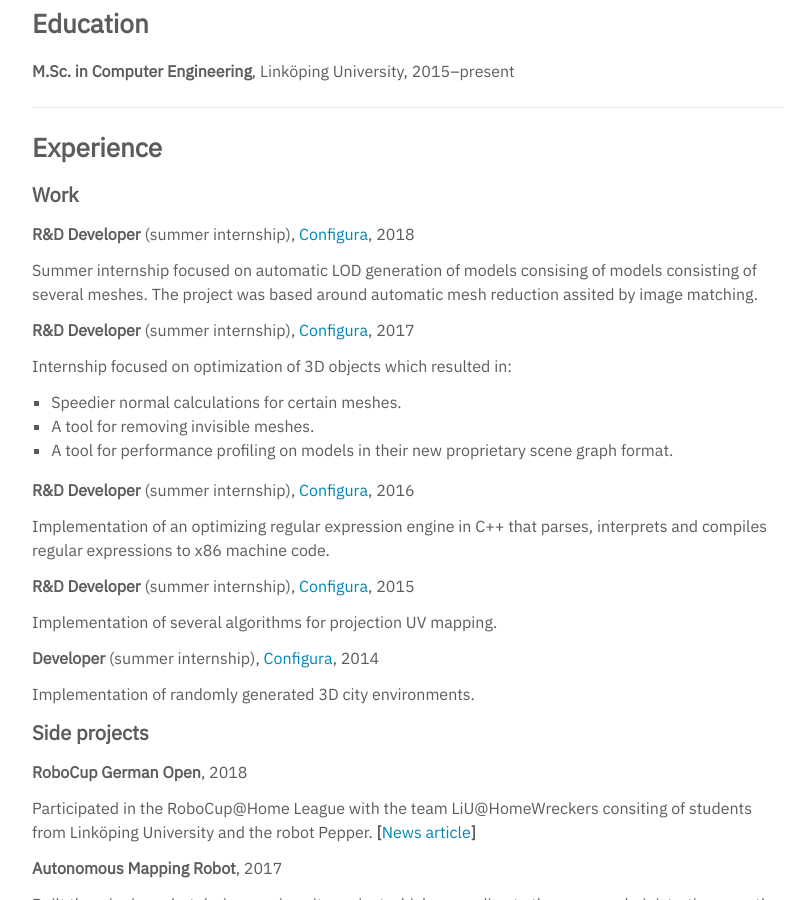
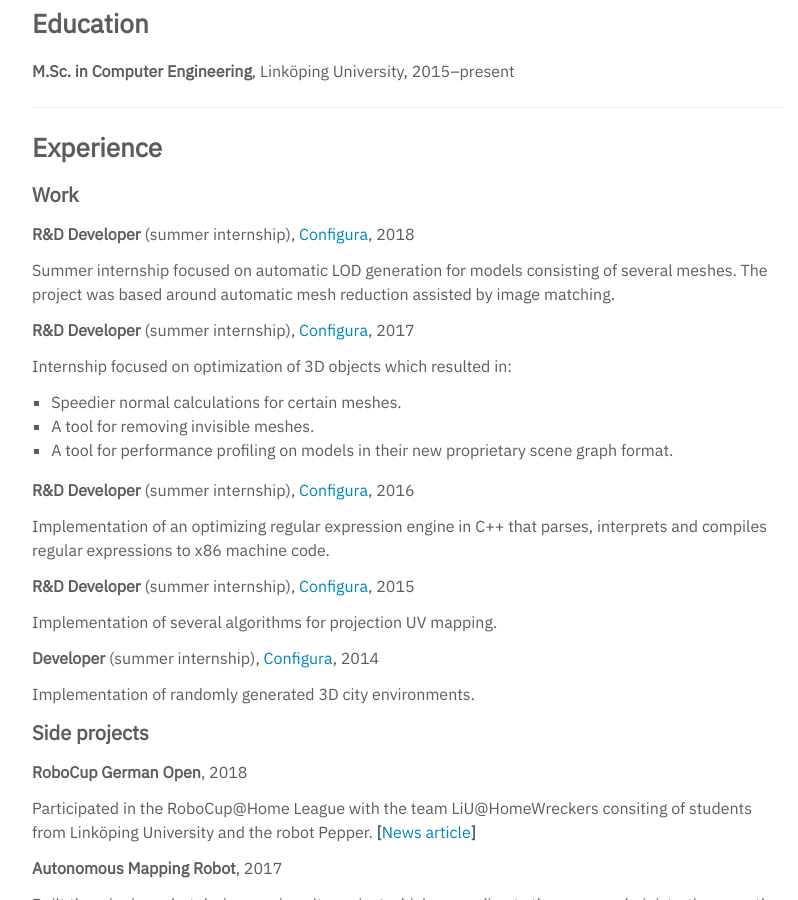
Before and after one commit to williamsjoblom/williamsjoblom.github.io, a Jekyll site: the page built from resume.md, in a window 1280 px wide and 900 px high, scrolled down 422 px. Shown: the whole window, without its empty margins (232-1030 px from the left). Built offline with Jekyll 4.4.1, drawn with Linux system fonts in a browser that asks for light colours.

Commit message:
Update resume.md
Fix typo

```diff
--- a/resume.md
+++ b/resume.md
@@ -26,7 +26,7 @@ My interests range from electronics and embedded software to design and UX with
 #### Work
 **R&D Developer** (summer internship), [Configura](https://configura.com), 2018
 
-Summer internship focused on automatic LOD generation of models consising of models consisting of several meshes. The project was based around automatic mesh reduction assited by image matching.
+Summer internship focused on automatic LOD generation for models consisting of several meshes. The project was based around automatic mesh reduction assisted by image matching.
 
 **R&D Developer** (summer internship), [Configura](https://configura.com), 2017
 
```
